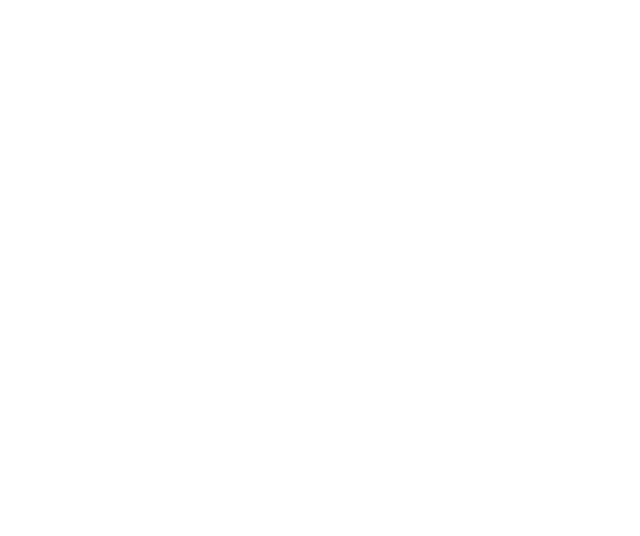
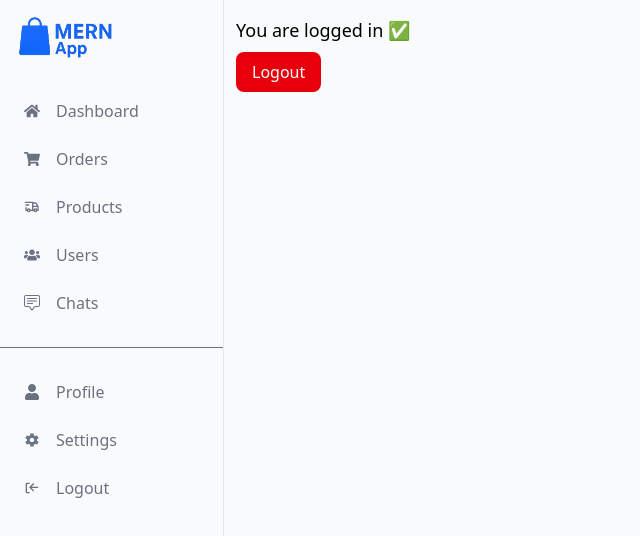
Before and after one commit to Sheikh-Basit/mern-ecommerce-app, a React (Vite) app in the folder client/: page /admin/logout in a window 1280 px wide. Before the commit this address had no page. Shown: the top 536 px of the page, without its empty margins (0-640 px from the left). Built offline with nearby package versions, Linux system fonts and the light colour scheme; no server answers; sample sign-in values are in the browser's storage.

Commit message:
Remove all errors and correct the code

```diff
--- a/client/src/Admin/AdminLayout.jsx
+++ b/client/src/Admin/AdminLayout.jsx
@@ -1,26 +1,13 @@
 import React, { useEffect } from 'react'
 import { useDispatch, useSelector } from 'react-redux'
-import { logout } from '../Redux/loginSlice'
+
 import { fetchDetail } from '../Redux/userDetailSlice'
 import SideHeader from './SideHeader'
 import Header from './Header'
-import Dashboard from './Dashboard'
 import { Outlet } from "react-router-dom";
-import Orders from './Orders'
+
 
 const AdminLayout = () => {
-  const { token } = useSelector(state => state.login)
-  const dispatch = useDispatch();
-
-  const { user, loading, error } = useSelector((state) => state.userDetail);
-
-  useEffect(() => {
-    dispatch(fetchDetail());
-  }, [dispatch]);
-
-  if (loading) return <p>Loading...</p>;
-  if (error) return <p className="text-red-500">{error}</p>;
-  if (!user) return null;
 
   return (
     <div className='flex h-screen bg-gray-50'>
--- a/client/src/Admin/Header.jsx
+++ b/client/src/Admin/Header.jsx
@@ -1,10 +1,20 @@
-import React from 'react'
-import { useSelector } from 'react-redux';
+import React, {useEffect} from 'react'
+import { useDispatch, useSelector } from 'react-redux'
+
+import { fetchDetail } from '../Redux/userDetailSlice'
 
 import { FaSearch } from "react-icons/fa";
 
 const Header = () => {
   const { user } = useSelector((state) => state.userDetail);
+  const dispatch = useDispatch();
+
+ useEffect(()=>{
+    dispatch(fetchDetail())
+  }, [dispatch]);
+
+  if (!user) return null;
+
   return (
     <header className='flex items-center justify-between p-3 shadow'>
       <div className="relative w-full max-w-xl mr-6 focus-within:text-blue-500">
--- /dev/null
+++ b/client/src/Admin/Logout.jsx
@@ -0,0 +1,25 @@
+import React from 'react'
+import { logout } from '../Redux/loginSlice.js'
+import { useDispatch, useSelector } from 'react-redux';
+
+
+const Logout = () => {
+    const {token} = useSelector(state => state.login);
+    const dispatch = useDispatch();
+    return (
+        token && (
+            <div className="mt-4">
+                <h4 className="text-lg">You are logged in ✅</h4>
+                <button
+                    onClick={() => dispatch(logout())}
+                    className="mt-2 text-white bg-red-600 hover:bg-red-500 px-4 py-2 rounded-lg"
+                >
+                    Logout
+                </button>
+            </div>
+        )
+
+    )
+}
+
+export default Logout
--- a/client/src/Admin/SideHeader.jsx
+++ b/client/src/Admin/SideHeader.jsx
@@ -26,7 +26,7 @@
       <hr className='my-5 text-gray-500'/>
       <NavLink to={'/admin/products'} className={`flex items-center gap-4 px-6 py-3 text-gray-500 hover:text-gray-800 hover:border-l-3 hover:border-blue-500 ${({isActive}) => isActive ? "border-blue-500" : ""}`}><FaUser /> Profile</NavLink>
       <NavLink to={'/admin/products'} className={`flex items-center gap-4 px-6 py-3 text-gray-500 hover:text-gray-800 hover:border-l-3 hover:border-blue-500 ${({isActive}) => isActive ? "border-blue-500" : ""}`}><IoMdSettings /> Settings</NavLink>
-      <NavLink to={'/admin/products'} className={`flex items-center gap-4 px-6 py-3 text-gray-500 hover:text-gray-800 hover:border-l-3 hover:border-blue-500 ${({isActive}) => isActive ? "border-blue-500" : ""}`}><CgLogOut /> Logout</NavLink>
+      <NavLink to={'/admin/logout'} className={`flex items-center gap-4 px-6 py-3 text-gray-500 hover:text-gray-800 hover:border-l-3 hover:border-blue-500 ${({isActive}) => isActive ? "border-blue-500" : ""}`}><CgLogOut /> Logout</NavLink>
 
       </nav>
 
--- a/client/src/App.jsx
+++ b/client/src/App.jsx
@@ -10,6 +10,7 @@
 import ForgotPassword from './Pages/ForgotPassword';
 import Dashboard from './Admin/Dashboard';
 import Orders from './Admin/Orders';
+import Logout from './Admin/Logout';
 
 function App() {
 
@@ -32,8 +33,8 @@
           <Route path="/admin" element={<AdminLayout />} >
           <Route index element={<Dashboard />} />
           <Route path="orders" element={<Orders />} />
-          {/* <Route path="users" element={<Users />} />
-          <Route path="products" element={<Products />} />
+          <Route path="logout" element={<Logout />} />
+           {/*<Route path="products" element={<Products />} />
           <Route path="settings" element={<Settings />} /> */}
           </Route>
         </Route>
```
